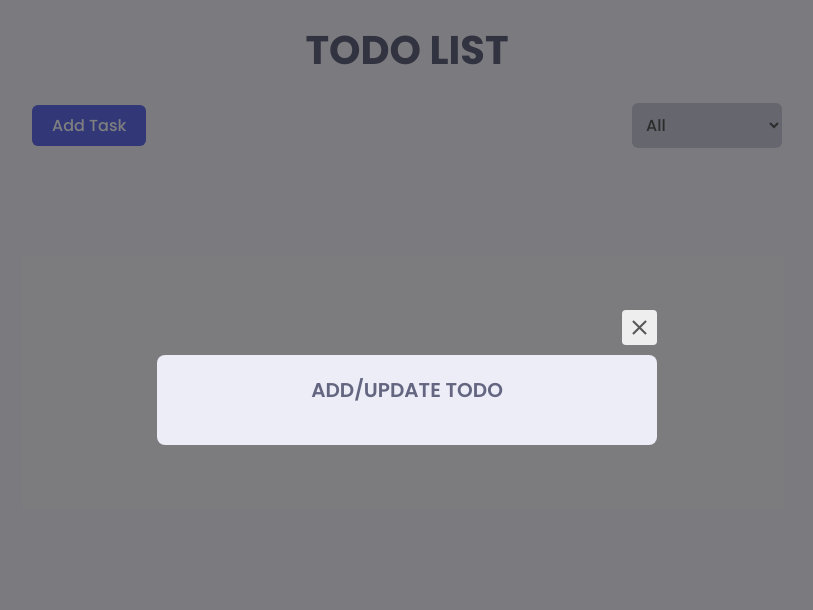
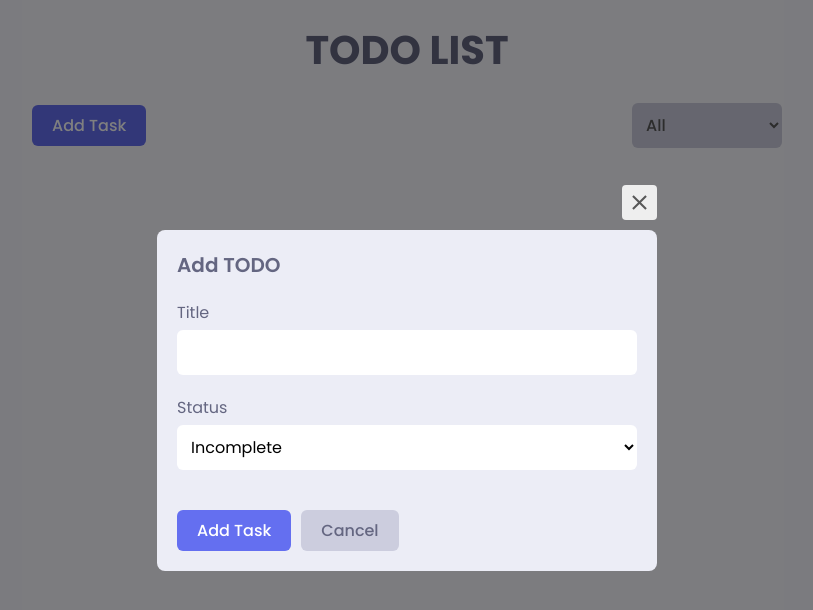
Before and after one commit to Ayon-SSP/react-redux-todo-app, a React (Create React App) app: page / in a window 1280 px wide. Both pictures are taken after a click on the button "Add Task". Shown: the top 610 px of the page, without its empty margins (233-1046 px from the left). Built offline with nearby package versions, Linux system fonts and the light colour scheme.

Commit message:
feat: TodoModal UI

```diff
--- a/src/components/TodoModal.js
+++ b/src/components/TodoModal.js
@@ -1,6 +1,9 @@
+import React, { useEffect, useState } from 'react';
 import { MdOutlineClose } from 'react-icons/md';
 import { AnimatePresence, motion } from 'framer-motion';
+import toast from 'react-hot-toast';
 import styles from '../styles/modules/modal.module.scss';
+import Button from './Button';
 
 const dropIn = {
   hidden: {
@@ -24,6 +27,43 @@ const dropIn = {
 };
 
 function TodoModal({ type, modalOpen, setModalOpen, todo }) {
+  const [title, setTitle] = useState('');
+  const [status, setStatus] = useState('incomplete');
+
+  useEffect(() => {
+    if (type === 'update' && todo) {
+      setTitle(todo.title);
+      setStatus(todo.status);
+    } else {
+      setTitle('');
+      setStatus('incomplete');
+    }
+  }, [type, todo, modalOpen]);
+
+  const handleSubmit = (e) => {
+    e.preventDefault();
+    if (title === '') {
+      toast.error('Please enter a title');
+      return;
+    }
+    if (title && status) {
+      if (type === 'add') {
+        // add todo item
+        toast.success('Task added successfully');
+      }
+      if (type === 'update') {
+        if (todo.title !== title || todo.status !== status) {
+          // update todo item
+          toast.success('Task Updated successfully');
+        } else {
+          toast.error('No changes made');
+          return;
+        }
+      }
+      setModalOpen(false);
+    }
+  };
+
   return (
     <AnimatePresence>
       {modalOpen && (
@@ -44,7 +84,7 @@ function TodoModal({ type, modalOpen, setModalOpen, todo }) {
               className={styles.closeButton}
               onKeyDown={() => setModalOpen(false)}
               onClick={() => setModalOpen(false)}
-              role="button" w
+              role="button"w
               tabIndex={0}
               // animation
               initial={{ top: 40, opacity: 0 }}
@@ -54,10 +94,40 @@ function TodoModal({ type, modalOpen, setModalOpen, todo }) {
               <MdOutlineClose />
             </motion.div>
 
-            <h1 className={styles.formTitle}>
-              ADD/UPDATE TODO
-              {/* FORM */}
-            </h1>
+            <form className={styles.form} onSubmit={(e) => handleSubmit(e)}>
+              <h1 className={styles.formTitle}>
+                {type === 'add' ? 'Add' : 'Update'} TODO
+              </h1>
+              <label htmlFor="title">
+                Title
+                <input
+                  type="text"
+                  id="title"
+                  value={title}
+                  onChange={(e) => setTitle(e.target.value)}
+                />
+              </label>
+              <br />
+              <label htmlFor="type">
+                Status
+                <select
+                  id="type"
+                  value={status}
+                  onChange={(e) => setStatus(e.target.value)}
+                >
+                  <option value="incomplete">Incomplete</option>
+                  <option value="complete">Completed</option>
+                </select>
+              </label>
+              <div className={styles.buttonContainer}>
+                <Button type="submit" variant="primary">
+                  {type === 'add' ? 'Add Task' : 'Update Task'}
+                </Button>
+                <Button variant="secondary" onClick={() => setModalOpen(false)}>
+                  Cancel
+                </Button>
+              </div>
+            </form>
           </motion.div>
         </motion.div>
       )}
```
